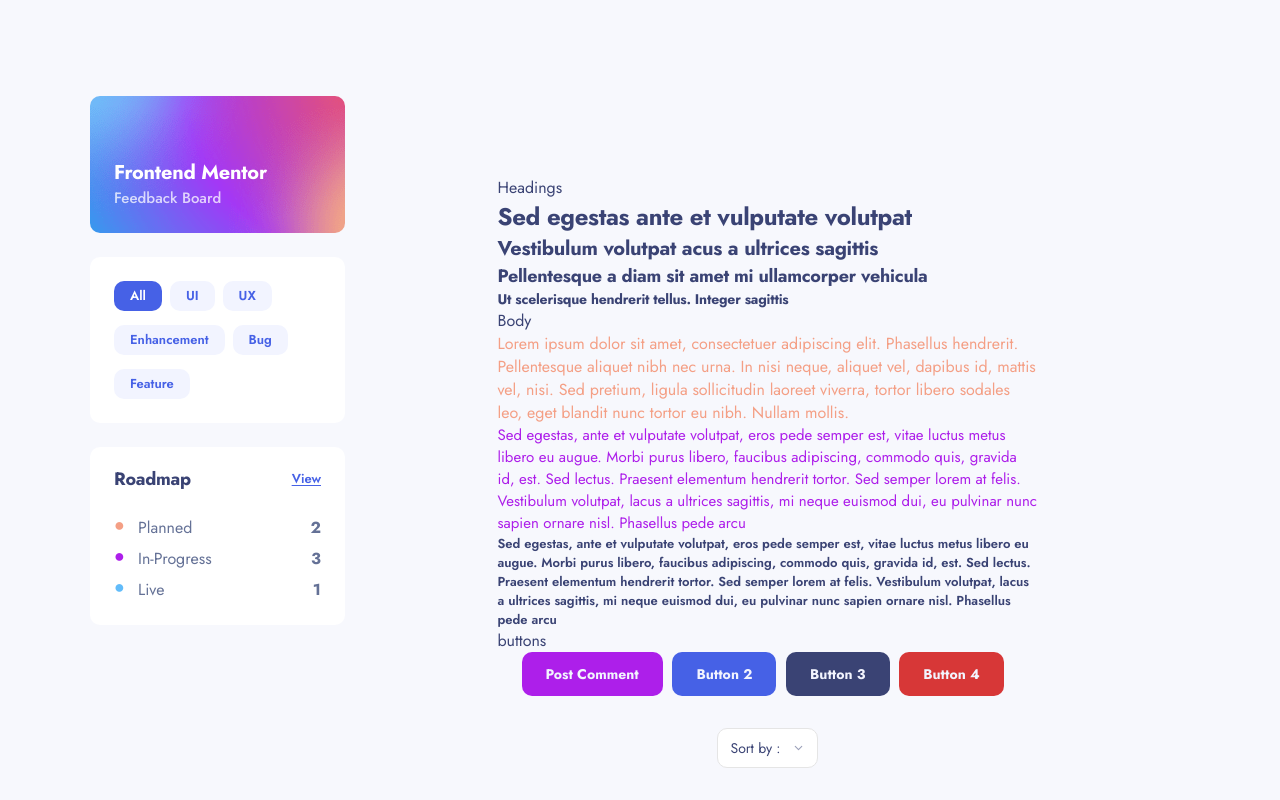
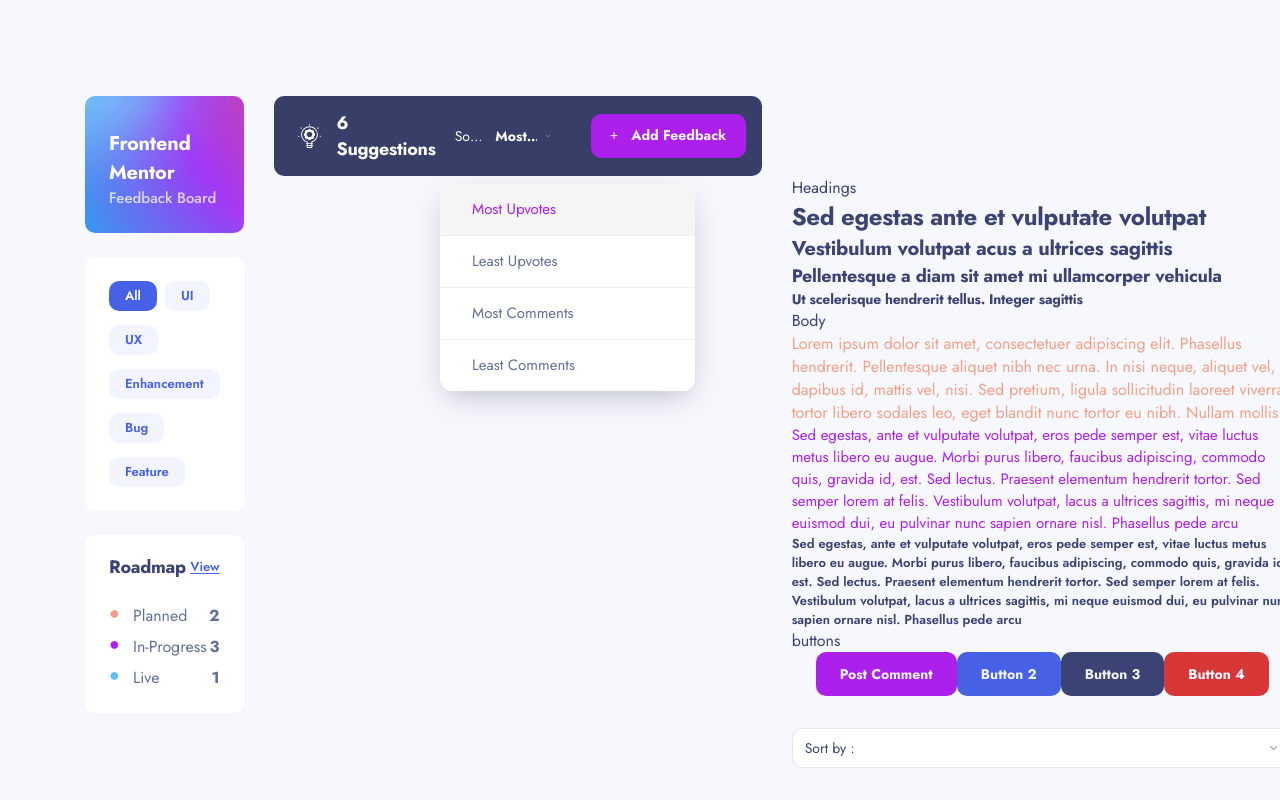
Before and after one commit to keremenen/product-feedback-app, a Next.js app: page /design in a window 1280 px wide. Shown: the top 800 px of the page. Built offline with nearby package versions, Linux system fonts and the light colour scheme.

Commit message:
WIP select component

```diff
--- a/src/app/(main)/page.tsx
+++ b/src/app/(main)/page.tsx
@@ -1,3 +1,3 @@
 export default function MainPage() {
-	return <div>Hello world</div>
+  return;
 }
--- a/src/app/layout.tsx
+++ b/src/app/layout.tsx
@@ -1,7 +1,18 @@
+import "../styles/globals.css";
 import type { Metadata } from "next";
 import localFont from "next/font/local";
-import "../styles/globals.css";
 import { Button } from "@/components/ui/button";
+import plusIcon from "../icons/icon-plus.svg";
+import suggestionIcon from "../icons/icon-suggestions.svg";
+import Image from "next/image";
+import {
+  Select,
+  SelectContent,
+  SelectItem,
+  SelectSeparator,
+  SelectTrigger,
+  SelectValue,
+} from "@/components/ui/select";
 
 const jost = localFont({
   src: "../fonts/Jost-VariableFont_wght.ttf",
@@ -21,8 +32,9 @@
   return (
     <html lang="en">
       <body
-        className={`${jost.className} mx-auto flex max-w-[1100px] flex-row bg-secondary-light-grey pt-24 text-body-1 text-secondary-dark-blue antialiased`}
+        className={`${jost.className} bg-secondary-light-grey text-body-1 text-secondary-dark-blue antialiased`}
       >
+        <main className="mx-auto mt-24 flex max-w-[1110px] flex-row gap-x-[1.875rem]">
           <header className="flex w-[255px] flex-col gap-6">
             <div className="bg-desktop-gradient flex h-[8.5625rem] w-full flex-col justify-end rounded-md bg-primary-white p-6">
               <h1 className="text-heading-2 text-primary-white">
@@ -111,7 +123,47 @@
               </ul>
             </div>
           </header>
+          <section className="flex-grow">
+            <div className="flex flex-row items-center gap-[27px] rounded-md bg-primary-dark-blue px-4 py-[0.875rem] pl-6">
+              {/* SUGGESTIONS */}
+              <div className="flex items-center gap-4">
+                <Image src={suggestionIcon} alt="suggestion icon" />
+
+                <h2 className="text-heading-3 text-primary-white">
+                  6 Suggestions
+                </h2>
+              </div>
+
+              {/* SELECT FORM */}
+              <div className="relative text-primary-white">
+                <Select open>
+                  <SelectTrigger className="border-none bg-transparent focus:ring-transparent">
+                    <span className="font-normal">Sort by :</span>
+                    <SelectValue placeholder="Most Upvotes" />
+                  </SelectTrigger>
+                  <SelectContent>
+                    <SelectItem value="light">Most Upvotes</SelectItem>
+                    <SelectSeparator />
+                    <SelectItem value="dark">Least Upvotes</SelectItem>
+                    <SelectSeparator />
+                    <SelectItem value="system">Most Comments</SelectItem>
+                    <SelectSeparator />
+                    <SelectItem value="valuer">Least Comments</SelectItem>
+                  </SelectContent>
+                </Select>
+              </div>
+
+              {/* BUTTON */}
+              <div className="ml-auto">
+                <Button variant={"default"}>
+                  <Image src={plusIcon} alt="plus icon" />
+                  Add Feedback
+                </Button>
+              </div>
+            </div>
+          </section>
           {children}
+        </main>
       </body>
     </html>
   );
--- a/src/components/ui/select.tsx
+++ b/src/components/ui/select.tsx
@@ -1,16 +1,16 @@
-'use client'
+"use client";
 
-import * as React from 'react'
-import * as SelectPrimitive from '@radix-ui/react-select'
-import { Check, ChevronDown, ChevronUp } from 'lucide-react'
+import * as React from "react";
+import * as SelectPrimitive from "@radix-ui/react-select";
+import { Check, ChevronDown, ChevronUp } from "lucide-react";
 
-import { cn } from '@/lib/utils'
+import { cn } from "@/lib/utils";
 
-const Select = SelectPrimitive.Root
+const Select = SelectPrimitive.Root;
 
-const SelectGroup = SelectPrimitive.Group
+const SelectGroup = SelectPrimitive.Group;
 
-const SelectValue = SelectPrimitive.Value
+const SelectValue = SelectPrimitive.Value;
 
 const SelectTrigger = React.forwardRef<
   React.ElementRef<typeof SelectPrimitive.Trigger>,
@@ -19,18 +19,18 @@
   <SelectPrimitive.Trigger
     ref={ref}
     className={cn(
-			'flex h-10  gap-[4px] items-center rounded-md border border-neutral-200 bg-white px-3 py-2 text-sm ring-offset-white placeholder:text-neutral-500 focus:outline-none focus:ring-2 focus:ring-neutral-200 focus:ring-offset-2 disabled:cursor-not-allowed tracking-normal disabled:opacity-50 [&>span]:line-clamp-1 text-[13px] md:text-[14px] font-bold',
-			className
+      "flex h-10 w-full items-center gap-[4px] rounded-md border border-neutral-200 bg-white px-3 py-2 text-[13px] text-sm font-bold tracking-normal ring-offset-white placeholder:text-neutral-500 focus:outline-none focus:ring-2 focus:ring-neutral-200 focus:ring-offset-2 disabled:cursor-not-allowed disabled:opacity-50 md:text-[14px] [&>span]:line-clamp-1",
+      className,
     )}
     {...props}
   >
     {children}
     <SelectPrimitive.Icon asChild>
-			<ChevronDown className="h-4 w-4 opacity-50 md:pl-[3px] ml-auto" />
+      <ChevronDown className="ml-auto h-4 w-4 opacity-50 md:pl-[3px]" />
     </SelectPrimitive.Icon>
   </SelectPrimitive.Trigger>
-))
-SelectTrigger.displayName = SelectPrimitive.Trigger.displayName
+));
+SelectTrigger.displayName = SelectPrimitive.Trigger.displayName;
 
 const SelectScrollUpButton = React.forwardRef<
   React.ElementRef<typeof SelectPrimitive.ScrollUpButton>,
@@ -39,15 +39,15 @@
   <SelectPrimitive.ScrollUpButton
     ref={ref}
     className={cn(
-			'flex cursor-default items-center justify-center py-1',
-			className
+      "flex cursor-default items-center justify-center py-1",
+      className,
     )}
     {...props}
   >
     <ChevronUp className="h-4 w-4" />
   </SelectPrimitive.ScrollUpButton>
-))
-SelectScrollUpButton.displayName = SelectPrimitive.ScrollUpButton.displayName
+));
+SelectScrollUpButton.displayName = SelectPrimitive.ScrollUpButton.displayName;
 
 const SelectScrollDownButton = React.forwardRef<
   React.ElementRef<typeof SelectPrimitive.ScrollDownButton>,
@@ -56,29 +56,29 @@
   <SelectPrimitive.ScrollDownButton
     ref={ref}
     className={cn(
-			'flex cursor-default items-center justify-center py-1',
-			className
+      "flex cursor-default items-center justify-center py-1",
+      className,
     )}
     {...props}
   >
     <ChevronDown className="h-4 w-4" />
   </SelectPrimitive.ScrollDownButton>
-))
+));
 SelectScrollDownButton.displayName =
-	SelectPrimitive.ScrollDownButton.displayName
+  SelectPrimitive.ScrollDownButton.displayName;
 
 const SelectContent = React.forwardRef<
   React.ElementRef<typeof SelectPrimitive.Content>,
   React.ComponentPropsWithoutRef<typeof SelectPrimitive.Content>
->(({ className, children, position = 'popper', ...props }, ref) => (
+>(({ className, children, position = "popper", ...props }, ref) => (
   <SelectPrimitive.Portal>
     <SelectPrimitive.Content
       ref={ref}
       className={cn(
-				'mt-2 relative z-50 max-h-96 min-w-[200px] md:min-w-[255px] overflow-hidden rounded-xl bg-white text-neutral-950 shadow-[0_10px_40px_-7px_#373F6835] data-[state=open]:animate-in data-[state=closed]:animate-out data-[state=closed]:fade-out-0 data-[state=open]:fade-in-0 data-[state=closed]:zoom-out-95 data-[state=open]:zoom-in-95 data-[side=bottom]:slide-in-from-top-2 data-[side=left]:slide-in-from-right-2 data-[side=right]:slide-in-from-left-2 data-[side=top]:slide-in-from-bottom-2',
-				position === 'popper' &&
-					'data-[side=bottom]:translate-y-1 data-[side=left]:-translate-x-1 data-[side=right]:translate-x-1 data-[side=top]:-translate-y-1',
-				className
+        "relative z-50 mt-6 max-h-96 overflow-hidden rounded-xl bg-white text-neutral-950 shadow-[0_10px_30px_-7px_#373f6859] data-[state=open]:animate-in data-[state=closed]:animate-out data-[state=closed]:fade-out-0 data-[state=open]:fade-in-0 data-[state=closed]:zoom-out-95 data-[state=open]:zoom-in-95 data-[side=bottom]:slide-in-from-top-2 data-[side=left]:slide-in-from-right-2 data-[side=right]:slide-in-from-left-2 data-[side=top]:slide-in-from-bottom-2 md:min-w-[255px]",
+        position === "popper" &&
+          "data-[side=bottom]:translate-y-1 data-[side=left]:-translate-x-1 data-[side=right]:translate-x-1 data-[side=top]:-translate-y-1",
+        className,
       )}
       position={position}
       {...props}
@@ -86,9 +86,9 @@
       <SelectScrollUpButton />
       <SelectPrimitive.Viewport
         className={cn(
-					'p-0',
-					position === 'popper' &&
-						'h-[var(--radix-select-trigger-height)] w-full min-w-[var(--radix-select-trigger-width)]'
+          "p-0",
+          position === "popper" &&
+            "h-[var(--radix-select-trigger-height)] w-full min-w-[var(--radix-select-trigger-width)]",
         )}
       >
         {children}
@@ -96,8 +96,8 @@
       <SelectScrollDownButton />
     </SelectPrimitive.Content>
   </SelectPrimitive.Portal>
-))
-SelectContent.displayName = SelectPrimitive.Content.displayName
+));
+SelectContent.displayName = SelectPrimitive.Content.displayName;
 
 const SelectLabel = React.forwardRef<
   React.ElementRef<typeof SelectPrimitive.Label>,
@@ -105,11 +105,11 @@
 >(({ className, ...props }, ref) => (
   <SelectPrimitive.Label
     ref={ref}
-		className={cn('py-1.5 pl-8 pr-2 text-sm font-semibold', className)}
+    className={cn("py-1.5 pl-8 pr-2 text-sm font-semibold", className)}
     {...props}
   />
-))
-SelectLabel.displayName = SelectPrimitive.Label.displayName
+));
+SelectLabel.displayName = SelectPrimitive.Label.displayName;
 
 const SelectItem = React.forwardRef<
   React.ElementRef<typeof SelectPrimitive.Item>,
@@ -118,21 +118,21 @@
   <SelectPrimitive.Item
     ref={ref}
     className={cn(
-			'relative flex w-fullcursor-default select-none text-secondary-dark-grey items-center rounded-sm py-3 pl-6 md:py-4 md:pl-8 pr-2 text-[13px] md:text-[16px] outline-none focus:bg-neutral-100 focus:text-primary-purple  data-[disabled]:pointer-events-none data-[disabled]:opacity-50 hover:text-primary-purple hover:cursor-pointer  transition-colors ease-in-out duration-200 hover:bg-inherit',
-			className
+      "w-fullcursor-default relative flex select-none items-center rounded-sm py-3 pl-6 pr-2 text-[13px] text-secondary-dark-grey outline-none transition-colors duration-200 ease-in-out hover:cursor-pointer hover:bg-inherit hover:text-primary-purple focus:bg-neutral-100 focus:text-primary-purple data-[disabled]:pointer-events-none data-[disabled]:opacity-50 md:py-[14px] md:pl-8 md:text-[15px]",
+      className,
     )}
     {...props}
   >
     <span className="absolute right-2 flex h-3.5 w-3.5 items-center justify-center">
       <SelectPrimitive.ItemIndicator>
-				<Check className="h-4 w-4 text-primary-purple" />
+        <Check className="mr-4 h-4 w-4 text-primary-purple" />
       </SelectPrimitive.ItemIndicator>
     </span>
 
     <SelectPrimitive.ItemText>{children}</SelectPrimitive.ItemText>
   </SelectPrimitive.Item>
-))
-SelectItem.displayName = SelectPrimitive.Item.displayName
+));
+SelectItem.displayName = SelectPrimitive.Item.displayName;
 
 const SelectSeparator = React.forwardRef<
   React.ElementRef<typeof SelectPrimitive.Separator>,
@@ -140,11 +140,11 @@
 >(({ className, ...props }, ref) => (
   <SelectPrimitive.Separator
     ref={ref}
-		className={cn('h-[1px] bg-[#979797]/15 ', className)}
+    className={cn("h-[1px] bg-[#979797]/15", className)}
     {...props}
   />
-))
-SelectSeparator.displayName = SelectPrimitive.Separator.displayName
+));
+SelectSeparator.displayName = SelectPrimitive.Separator.displayName;
 
 export {
   Select,
@@ -157,4 +157,4 @@
   SelectSeparator,
   SelectScrollUpButton,
   SelectScrollDownButton,
-}
+};
```
Also changed, not shown: src/icons/icon-plus.svg (added), src/icons/icon-suggestions.svg (added). Lines whose indentation alone changed are shown as unchanged.
